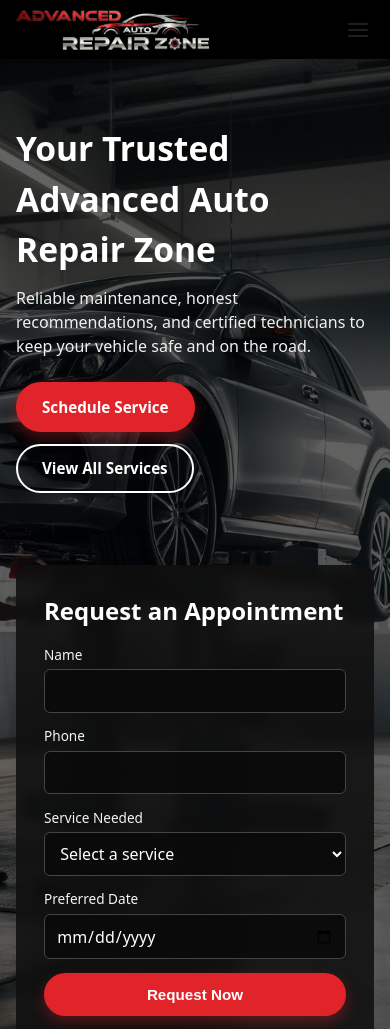
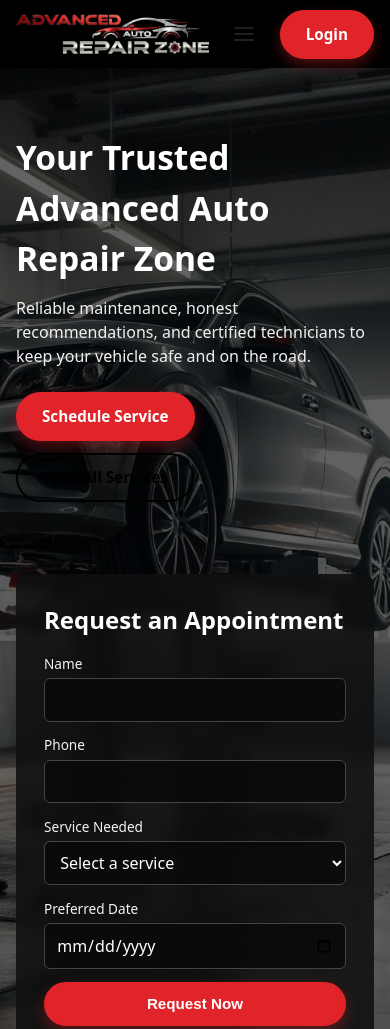
Before and after one commit to advanceautozone/advanced-auto-repair-zone, a website: page public/index.html in a window 390 px wide. Shown: the top 1029 px of the page. Drawn offline with Linux system fonts and the light colour scheme.

Commit message:
mobile login button show

```diff
--- a/public/css/styles.css
+++ b/public/css/styles.css
@@ -103,8 +103,8 @@ p {
 
 .btn-outline {
     background-color: transparent;
-    color: #ffffff;
-    border-color: #ffffff;
+    color: #000000;
+    border-color: #000000;
 }
 
 .btn-outline:hover {
@@ -819,6 +819,12 @@ textarea:focus {
     }
 
     .header-cta {
+        display: flex; /* was: display: none */
+    }
+
+    /* Hide phone number and Book Appointment — keep only Login */
+    .header-phone,
+    .header-cta .btn:not(#loginButton) {
         display: none;
     }
 
```
